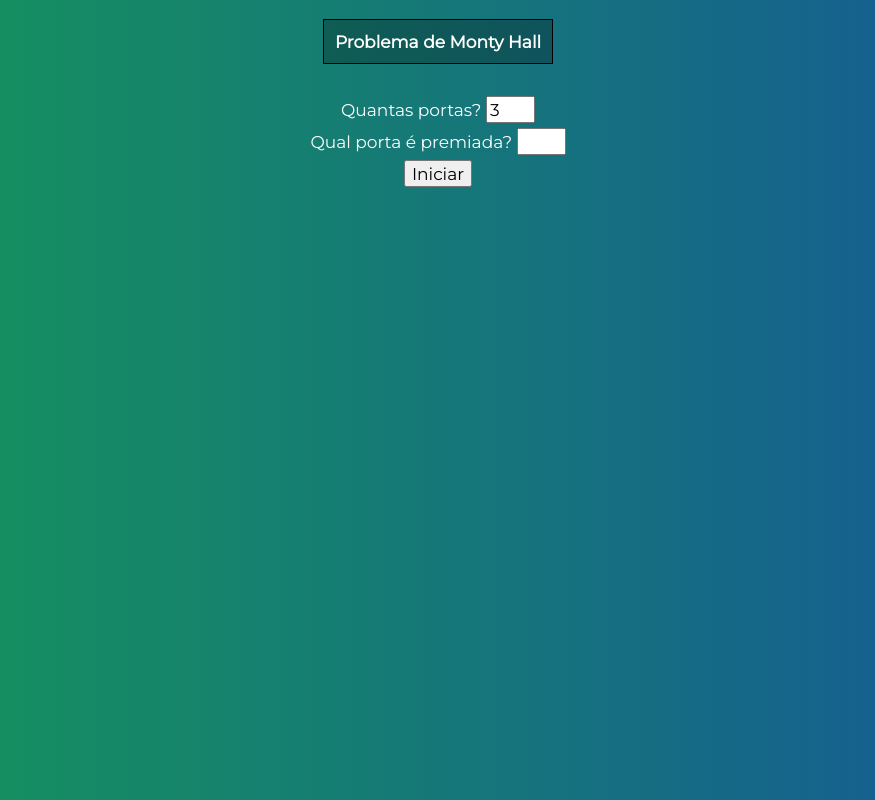
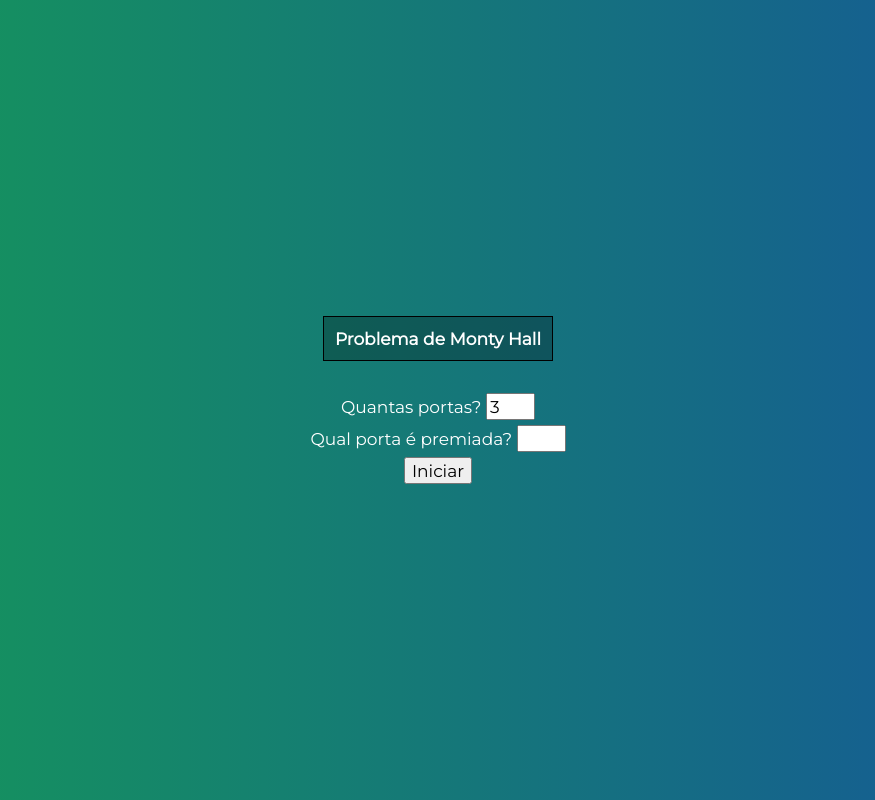
Before and after one commit to Willian1002A/moontyhall, a Vue app: page / in a window 1280 px wide. Shown: the whole page, without its empty margins (202-1077 px from the left). Built offline with nearby package versions, Linux system fonts and the light colour scheme.

Commit message:
montyhall v0.5

```diff
--- a/src/App.vue
+++ b/src/App.vue
@@ -1,7 +1,6 @@
 <template>
   <div id="app">
       <h1>Problema de Monty Hall</h1>
-
       <div class="form">
           <div v-if="!started">
               <label for="portsAmount">Quantas portas? </label>
@@ -40,17 +39,29 @@
 </script>
 
 <style>
+    html{
+        width: 100vw;
+        height: 100vh;
+    }
     * {
         box-sizing: border-box;
         font-family: 'Montserrat',sans-serif;
     }
     body{
+        margin: 0px;
+        width: 100%;
+        height: 100%;
+        display: flex;
+        justify-content: center;
         color: #FFF;
         background: linear-gradient(to right, rgb( 21, 153, 87), rgb( 21, 87, 153));
     }
     #app {
+        /* width: 100%; */
+        /* height: fit-content; */
         display: flex;
         flex-direction: column;
+        justify-content: center;
         align-items: center;
     }
     #app h1 {
@@ -71,6 +82,7 @@
         /* font-size: 2rem; */
     }
     .doors{
+        width: 100vw;
         align-self: stretch;
         display: flex;
         justify-content: space-around;
```
